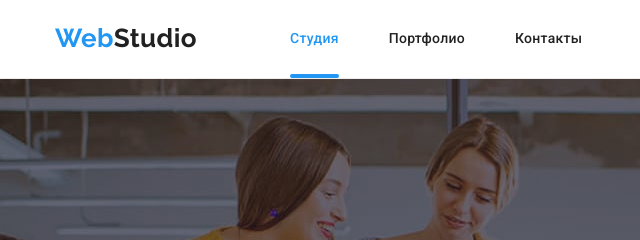
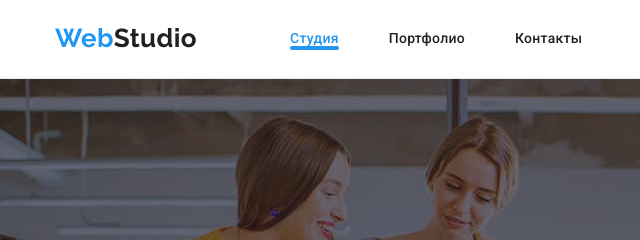
Before and after one commit to Falconoff/goit-markup-hw-05, a plain HTML site: page index.html in a window 1280 px wide. Shown: the top 240 px of the page, 0-640 px from the left. Drawn offline with nearby package versions, Linux system fonts and the light colour scheme.

Commit message:
without paddings for links

```diff
--- a/css/styles.css
+++ b/css/styles.css
@@ -133,7 +133,8 @@ header .container {
 .link-list .current::after {
   content: '';
   position: absolute;
-  bottom: 0;
+  /* bottom: 0; */
+  top: 100%;
   left: 0;
   width: 100%;
   border: 2px solid var(--accent-color);
@@ -146,8 +147,8 @@ header .container {
   line-height: 1.14;
   letter-spacing: 0.02em;
   color: var(--main-color);
-  padding-top: 32px;
-  padding-bottom: 32px;
+  /* padding-top: 32px;
+  padding-bottom: 32px; */
 }
 
 .header-nav .current {
```
